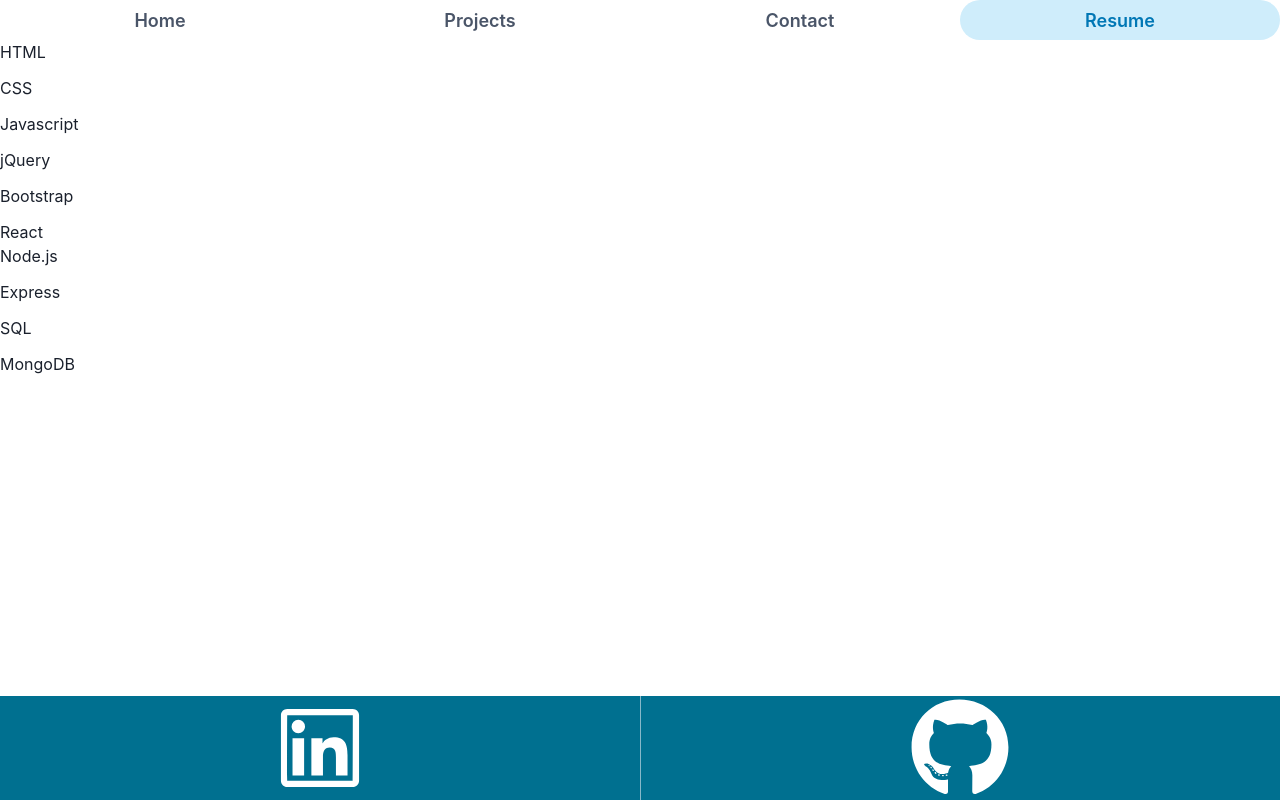
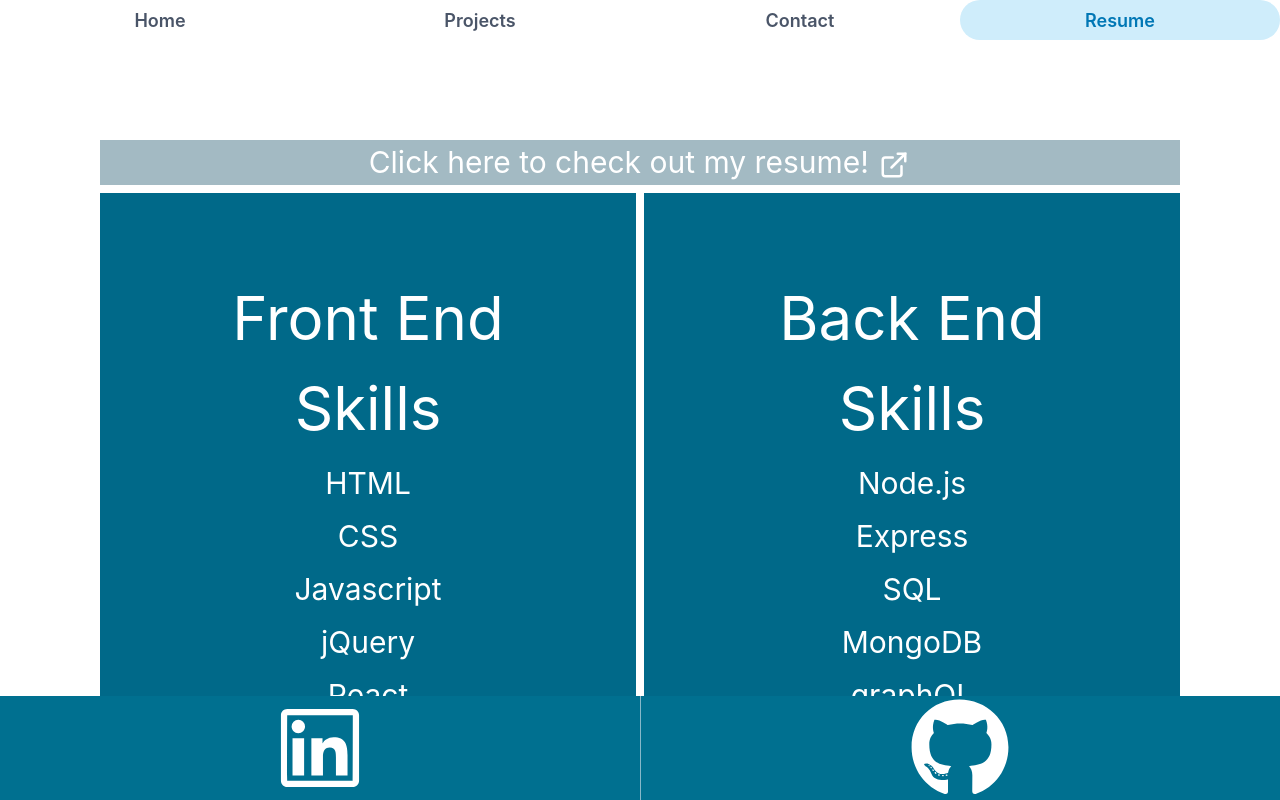
Before and after one commit to Luan-Pham/React-Portfolio, a React (Create React App) app: page / in a window 1280 px wide. Both pictures are taken after a click on the tab "Resume". Built offline with nearby package versions, Linux system fonts and the light colour scheme.

Commit message:
first draft of portfolio complete (still need to write readme)

```diff
--- a/src/sections/about.js
+++ b/src/sections/about.js
@@ -7,6 +7,7 @@ import {
   CardBody,
   Heading,
   Box,
+  Center,
 } from '@chakra-ui/react';
 import headshot from '../assets/Headshot.jpeg';
 
@@ -36,21 +37,25 @@ function About() {
         variant='filled'
       >
         <CardHeader>
-          <Heading size='lg'>About Me</Heading>
+          <Heading size='lg' padding='50'>
+            About Me
+          </Heading>
         </CardHeader>
-        <CardBody>
-          <Text>
-            My name is Luan Pham and I am an aspiring web developer. I graduated
-            from UC Davis in 2016 with a degree in Exercise Biology. Afterwards,
-            I studied physical therapy and have been working in the field ever
-            since. I have always been interested in programming and want to
-            change to a career that will help my professional and personal
-            growth. I decided to attend the UC Berkeley Coding Camp which helped
-            me learn valuable web development skills. I am interested in video
-            games, sports, film, and deep diving into the lore of fictional
-            worlds.
-          </Text>
-        </CardBody>
+        <Center>
+          <CardBody>
+            <Text letterSpacing={2} lineHeight='2.5' overflowWrap='break-word'>
+              My name is Luan Pham and I am an aspiring web developer. I
+              graduated from UC Davis in 2016 with a degree in Exercise Biology.
+              Afterwards, I studied physical therapy and have been working in
+              the field ever since. I have always been interested in programming
+              and want to change to a career that will help my professional and
+              personal growth. I decided to attend the UC Berkeley Coding Camp
+              which helped me learn valuable web development skills. I am
+              interested in video games, sports, film, and deep diving into the
+              lore of fictional worlds.
+            </Text>
+          </CardBody>
+        </Center>
       </Card>
     </Flex>
   );
--- a/src/sections/contact.js
+++ b/src/sections/contact.js
@@ -36,9 +36,9 @@ function Contact() {
           onChange={handleInputChange}
         />
         {!isError ? (
-          <FormHelperText>Please enter a valid email.</FormHelperText>
+          <FormHelperText></FormHelperText>
         ) : (
-          <FormErrorMessage>Email is required.</FormErrorMessage>
+          <FormErrorMessage>Please enter a valid email.</FormErrorMessage>
         )}
         <FormLabel>Message</FormLabel>
         <Textarea
--- a/src/sections/resume.js
+++ b/src/sections/resume.js
@@ -1,30 +1,80 @@
-import { List, ListItem, ListIcon } from '@chakra-ui/react';
+import {
+  List,
+  ListItem,
+  Center,
+  Flex,
+  Grid,
+  GridItem,
+  Link,
+} from '@chakra-ui/react';
+import { ExternalLinkIcon } from '@chakra-ui/icons';
 
 function Resume() {
-  const frontEnd = [
-    'HTML',
-    'CSS',
-    'Javascript',
-    'jQuery',
-    'Bootstrap',
-    'React',
-  ];
+  const frontEnd = ['HTML', 'CSS', 'Javascript', 'jQuery', 'React'];
 
-  const backEnd = ['Node.js', 'Express', 'SQL', 'MongoDB'];
+  const backEnd = ['Node.js', 'Express', 'SQL', 'MongoDB', 'graphQL'];
 
   return (
-    <>
-      <List spacing={3}>
+    <Grid
+      margin='50'
+      padding='50'
+      h='80vh'
+      templateRows='repeat(3, 1fr)'
+      templateColumns='repeat(4, 1fr)'
+      gap={2}
+      fontSize='3xl'
+      color='white'
+    >
+      <GridItem
+        rowSpan={1}
+        colSpan={4}
+        bg='#A3BAC3'
+        position='relative'
+        textAlign='center'
+        bgPosition='center'
+        bgSize='cover'
+      >
+        <Center width='100%' height='100%'>
+          <Link href='https://my.indeed.com/p/luanp-qfoipza' isExternal>
+            Click here to check out my resume! <ExternalLinkIcon mx='2px' />
+          </Link>
+        </Center>
+      </GridItem>
+      <GridItem
+        colSpan={2}
+        bg='#006989'
+        position='relative'
+        textAlign='center'
+        bgPosition='center'
+        bgSize='cover'
+      >
+        <Center width='100%' height='100%' padding='20'>
+          <List spacing={2}>
+            <ListItem fontSize='6xl'>Front End Skills</ListItem>
             {frontEnd.map((skill) => (
               <ListItem key={skill}>{skill} </ListItem>
             ))}
           </List>
-      <List spacing={3}>
+        </Center>
+      </GridItem>
+      <GridItem
+        colSpan={2}
+        bg='#006989'
+        position='relative'
+        textAlign='center'
+        bgPosition='center'
+        bgSize='cover'
+      >
+        <Center width='100%' height='100%' padding='20'>
+          <List spacing={2}>
+            <ListItem fontSize='6xl'>Back End Skills</ListItem>
             {backEnd.map((skill) => (
               <ListItem key={skill}>{skill} </ListItem>
             ))}
           </List>
-    </>
+        </Center>
+      </GridItem>
+    </Grid>
   );
 }
 export default Resume;
```
Lines whose indentation alone changed are shown as unchanged.
